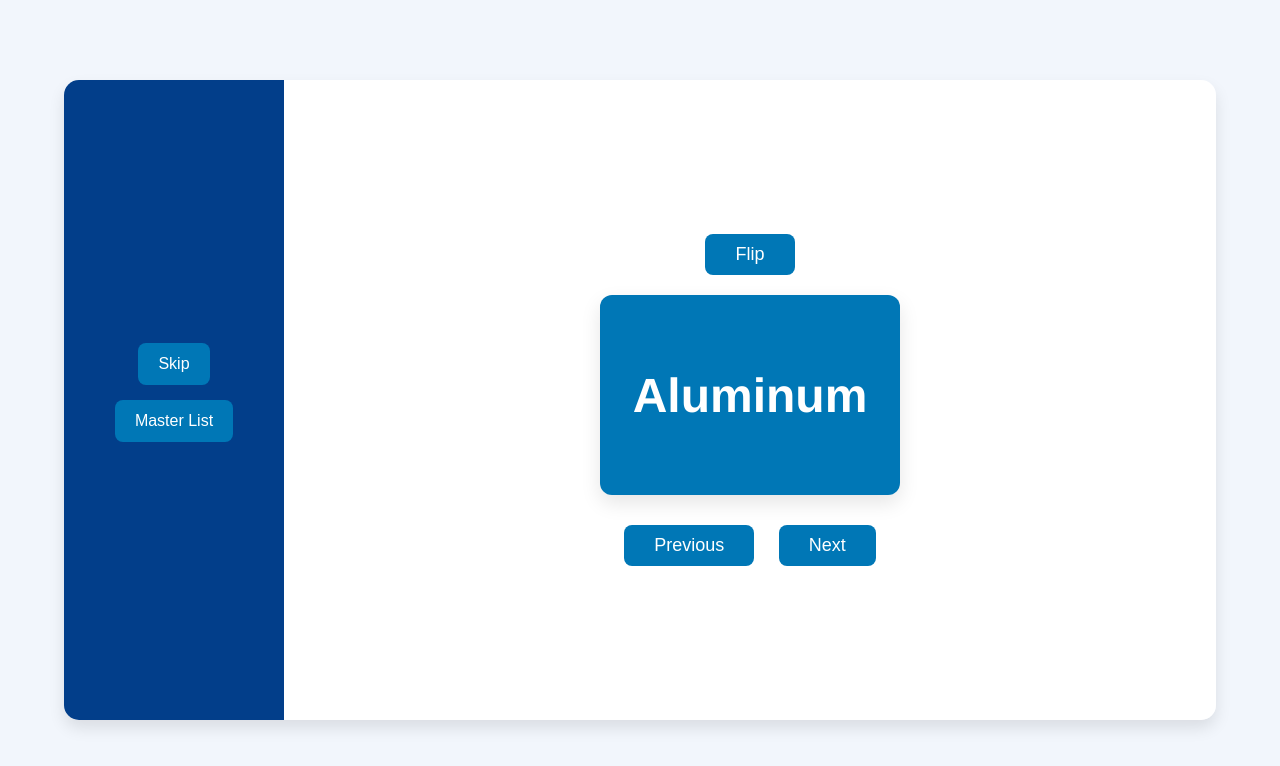
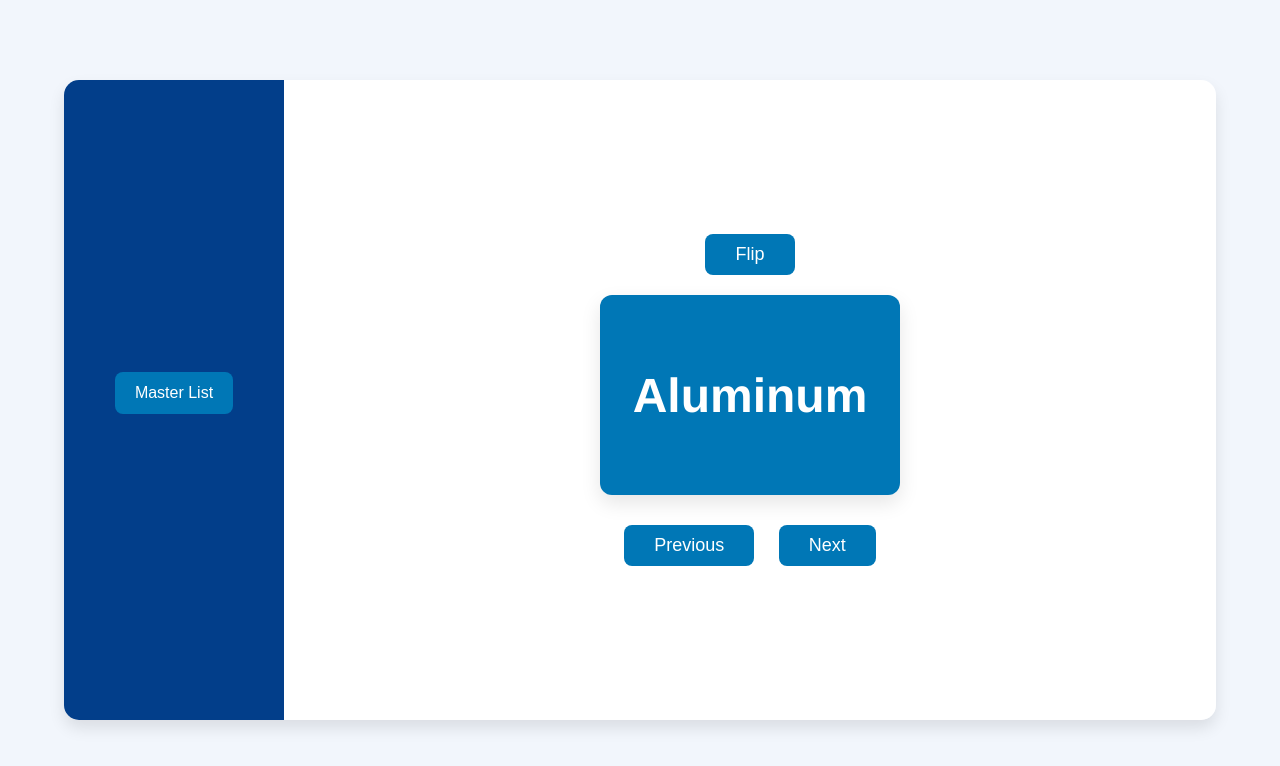
Before and after one commit to echo1097/hypixelBZtool, a plain HTML site: page index.html in a window 1280 px wide. Drawn offline with Linux system fonts and the light colour scheme.

```diff
--- a/index.html
+++ b/index.html
@@ -9,7 +9,6 @@
 <body>
     <div class="container">
         <div id="sidebar" class="sidebar">
-            <button id="skip" class="sidebar-btn">Skip</button>
             <button id="masterlist" class="sidebar-btn">Master List</button>
         </div>
 
```
